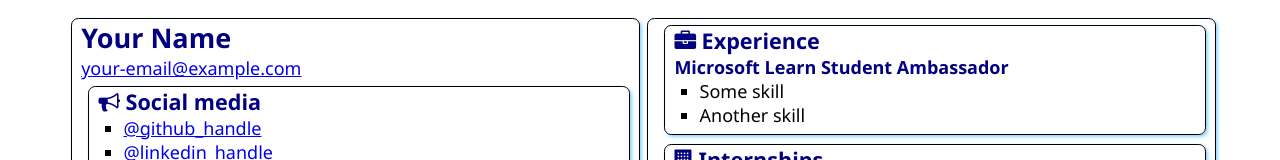
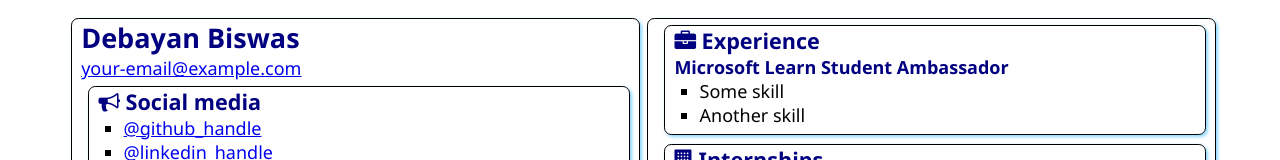
Before and after one commit to Debayan11/SATechnicalOnboarding, a plain HTML site: page src/index.html in a window 1280 px wide. Shown: the top 160 px of the page. Drawn offline with Linux system fonts and the light colour scheme.

Commit message:
Added My Name
I added my name.

```diff
--- a/src/index.html
+++ b/src/index.html
@@ -12,7 +12,7 @@
 <body>
     <main>
         <article class="box">
-            <h1>Your Name</h1>
+            <h1>Debayan Biswas</h1>
             <div><a href="mailto:your.email@example.com">your-email@example.com</a></div>
 
             <section class="box">
```
